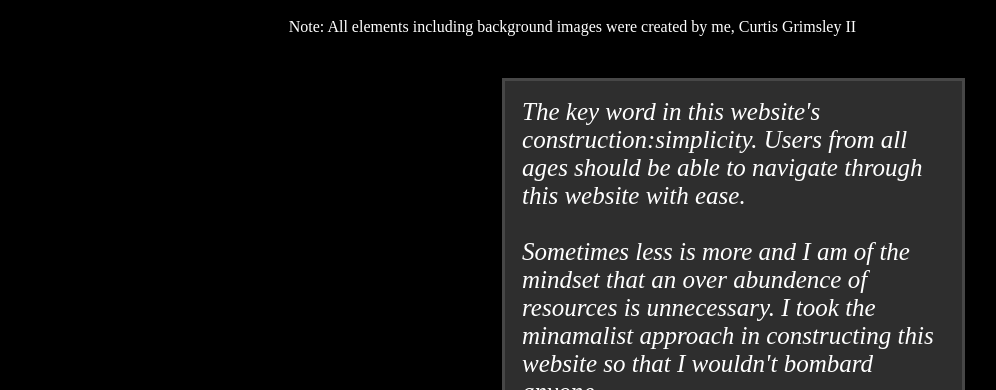
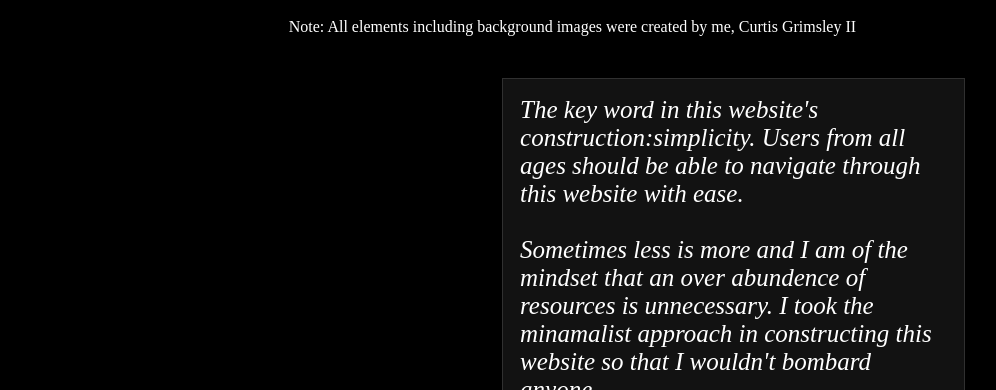
Before and after one commit to curtgrim2/curtgrim2, a plain HTML site: page websitedescription.html in a window 1280 px wide. Shown: the top 390 px of the page, without its empty margins (105-1101 px from the left). Drawn offline with Linux system fonts and the light colour scheme.

Commit message:
NEW DESIGN (WILL NEED TO TEAK SOME DETAILS)

```diff
--- a/websitedescription.html
+++ b/websitedescription.html
@@ -69,9 +69,9 @@ margin-bottom:5%;
 
  min-width:55%;
 
-border: solid #474747 3px;
+border: solid #303030 1px;
 padding:2%;
-background-color:#2e2e2e;
+background-color: #121212;
 
 }
 
```
